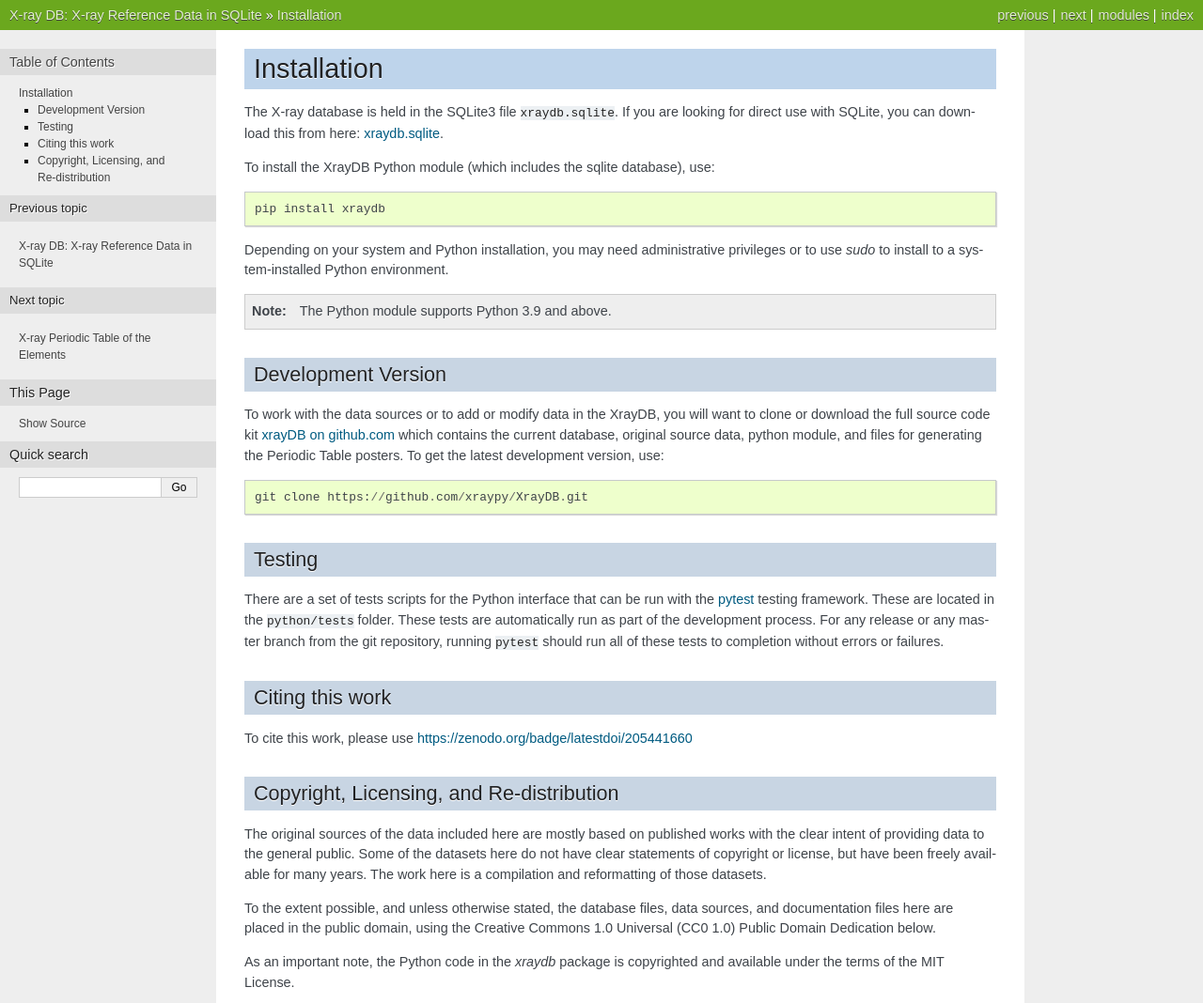
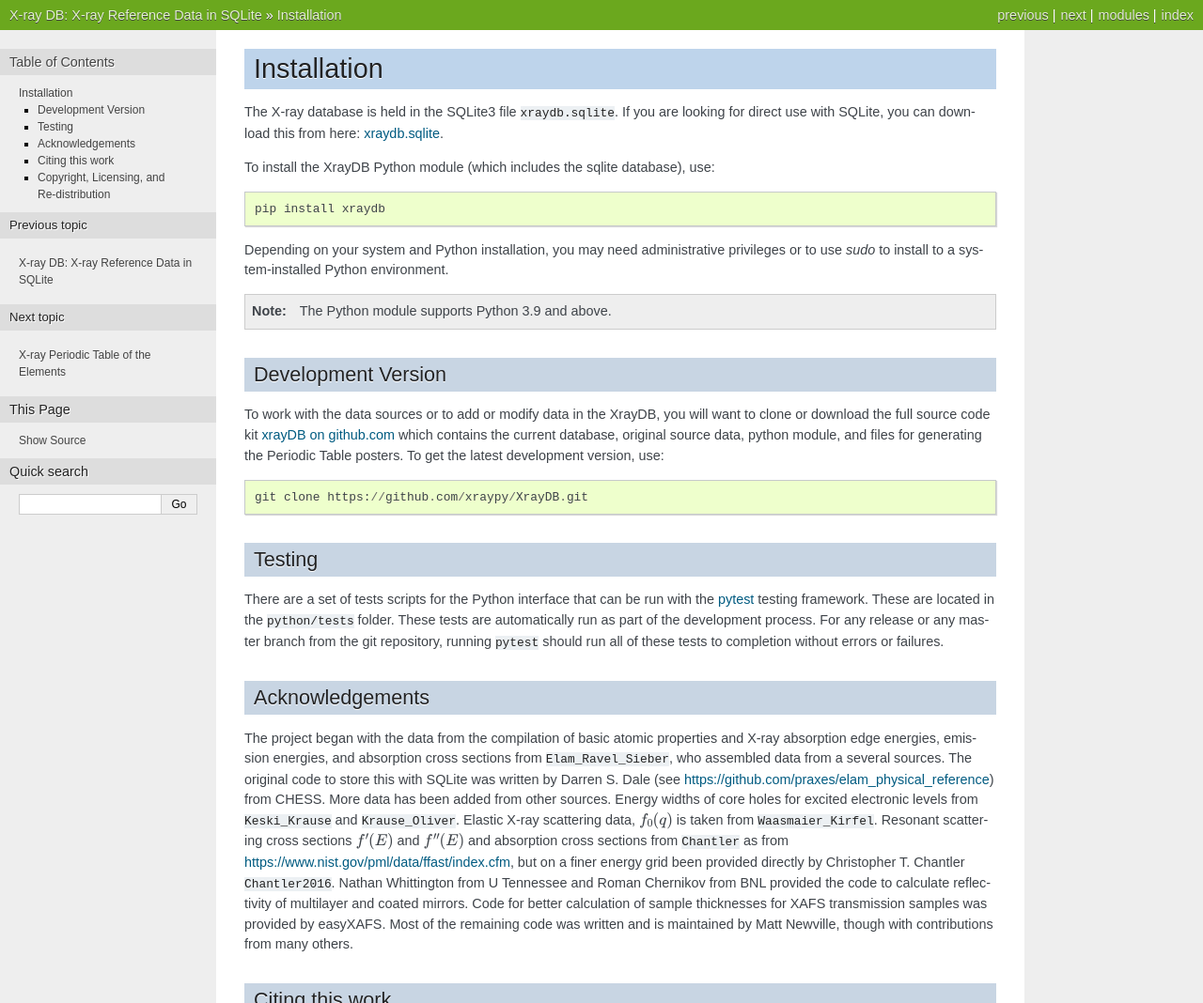
Before and after one commit to xraypy/XrayDB, a Sphinx documentation site: the page built from doc/installation.rst, in a window 1280 px wide and 1400 px high, cut to the strip 0-1068 px from the top of the window. Shown: the whole strip at 94% size. Built offline with Sphinx 7.4.7, drawn with Linux system fonts in a browser that asks for light colours; the version number could not be read and is left out; cross-references to code outside the pages are shown as plain code.

Commit message:
move acknowledgements, several doc fixes

```diff
--- a/doc/installation.rst
+++ b/doc/installation.rst
@@ -43,6 +43,31 @@
 failures.
 
 
+Acknowledgements
+~~~~~~~~~~~~~~~~~~~~~~~~~~~~~~~~~~~~~~~~~~~~
+
+The project began with the data from the compilation of basic atomic
+properties and X-ray absorption edge energies, emission energies, and
+absorption cross sections from :cite:`Elam_Ravel_Sieber`, who
+assembled data from a several sources. The original code to store this
+with SQLite was written by Darren S. Dale (see
+https://github.com/praxes/elam_physical_reference) from CHESS.  More
+data has been added from other sources.  Energy widths of core holes
+for excited electronic levels from :cite:`Keski_Krause` and
+:cite:`Krause_Oliver`.  Elastic X-ray scattering data, :math:`f_0(q)`
+is taken from :cite:`Waasmaier_Kirfel`.  Resonant scattering cross
+sections :math:`f'(E)` and :math:`f''(E)` and absorption cross
+sections from :cite:`Chantler` as from
+https://www.nist.gov/pml/data/ffast/index.cfm, but on a finer energy
+grid been provided directly by Christopher T. Chantler
+:cite:`Chantler2016`.  Nathan Whittington from U Tennessee and Roman
+Chernikov from BNL provided the code to calculate reflectivity of
+multilayer and coated mirrors.  Code for better calculation of sample
+thicknesses for XAFS transmission samples was provided by easyXAFS.
+Most of the remaining code was written and is maintained by Matt
+Newville, though with contributions from many others.
+
+
 Citing this work
 ~~~~~~~~~~~~~~~~~~~~~~~~~~~~~~~~~~~~~~~~~~~~
 
```
Also changed, not shown: doc/examples.rst (+9 -8 lines), doc/index.rst (+0 -13 lines), doc/python.rst (+10 -6 lines).
